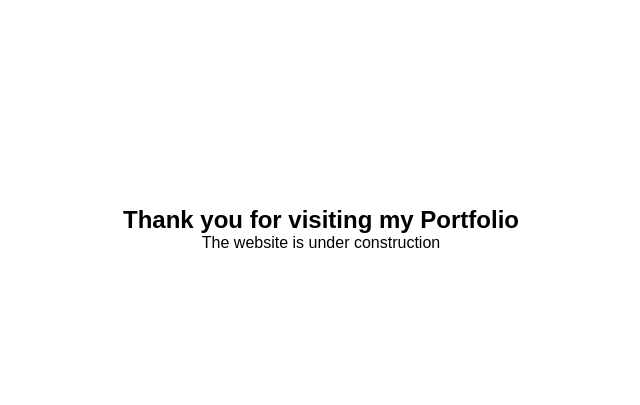
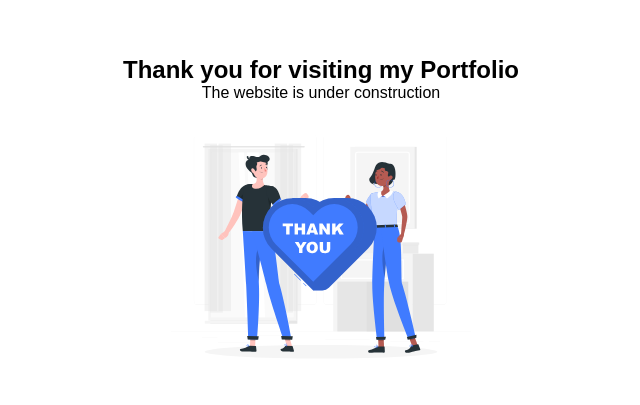
Before and after one commit to SkTamim/portfolio, a plain HTML site: page index.html in a window 1280 px wide. Shown: the part 171-576 px from the top of the page, without its empty margins (319-959 px from the left). Drawn offline with Linux system fonts and the light colour scheme.

Commit message:
Added a thank you image in the website

```diff
--- a/index.html
+++ b/index.html
@@ -12,6 +12,7 @@
 <body>
     <h2>Thank you for visiting my Portfolio</h2>
     <p>The website is under construction</p>
+    <img src="assets/images/Super thank you-rafiki.svg" alt="Thank you image">
 </body>
 
 </html>
--- a/style.css
+++ b/style.css
@@ -14,3 +14,7 @@ body {
 	padding: 0 1rem;
 	text-align: center;
 }
+img{
+max-width:100%;
+height: 300px;
+}
```
Also changed, not shown: My Portfolio  Plugins.txt (added), assets/images/Super thank you-rafiki.svg (added).
